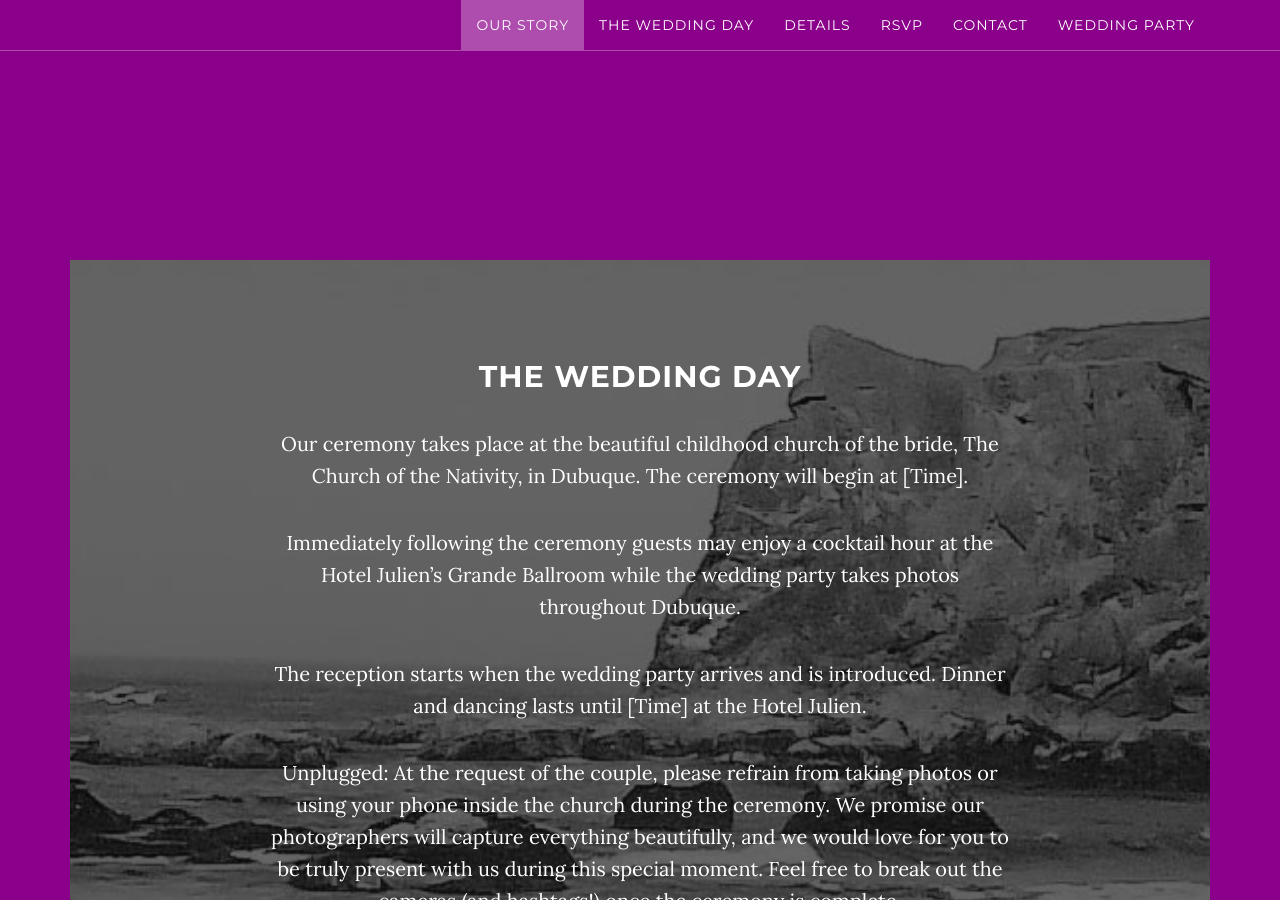
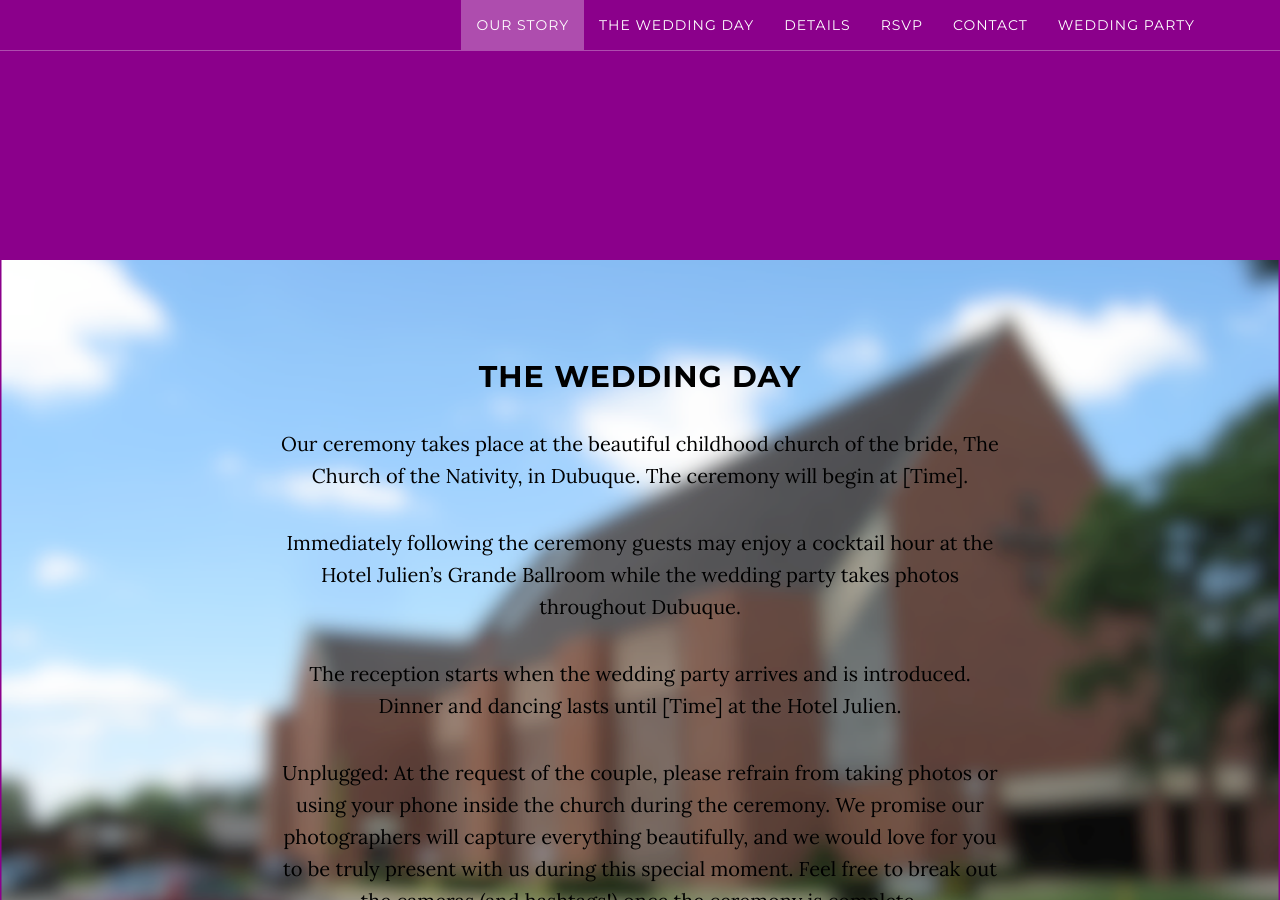
Before and after one commit to erikandmaureen/erikandmaureen.github.io, a Jekyll site: the page built from index.html, in a window 1280 px wide and 900 px high, scrolled down 1722 px. Built offline with Jekyll 4.4.1, drawn with Linux system fonts in a browser that asks for light colours.

Commit message:
changed font color on wedding day

```diff
--- a/_includes/css/grayscale.css
+++ b/_includes/css/grayscale.css
@@ -267,9 +267,9 @@ a:focus {
 
 .weddingday-section {
     width: 100%;
-    padding: 50px 0;
-    color: #fff;
-    background: url(/img/downloads-bg.jpg) no-repeat center center scroll;
+    padding: 100px 0;
+    color: #000000;
+    background: url(/img/nativity-blur.png) no-repeat center center scroll;
     background-color: {{ site.color.primary-dark }};
     -webkit-background-size: cover;
     -moz-background-size: cover;
--- a/_includes/theweddingday.html
+++ b/_includes/theweddingday.html
@@ -1,9 +1,10 @@
     <!-- About Section -->
-    <section id="theweddingday" class="container content-section text-center">
+    <section id="theweddingday" class="content-section text-center">
         <div class="weddingday-section">
 
-        <div class="row">
+		<div class='container'>
             <div class="col-lg-8 col-lg-offset-2">
+
                 <h2> The Wedding Day</h2>
                 <p>Our ceremony takes place at the beautiful childhood church of the bride, The Church of the Nativity, in Dubuque. The ceremony will begin at [Time].</p>
                 <p>Immediately following the ceremony guests may enjoy a cocktail hour at the Hotel Julien’s Grande Ballroom while the wedding party takes photos throughout Dubuque. </p>
@@ -13,5 +14,5 @@
 
 			</div>
             </div>
-        </div>
+		</div>
     </section>
```
Also changed, not shown: img/nativity-blur.png (added).
